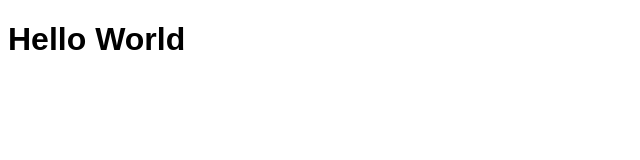
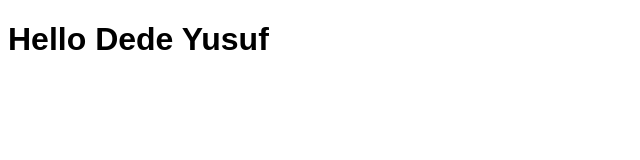
Before and after one commit to DedeSomali/rekweb-pertemuan-3, a plain HTML site: page index.htm in a window 1280 px wide. Shown: the whole page, without its empty margins (0-640 px from the left). Drawn offline with Linux system fonts and the light colour scheme.

Commit message:
Mengubah h1

```diff
--- a/index.htm
+++ b/index.htm
@@ -5,7 +5,7 @@
 	<link rel="stylesheet" type="text/css" href="style.css">
 </head>
 <body>
-	<h1>Hello World</h1>
+	<h1>Hello Dede Yusuf</h1>
 
 	<script type="text/javascript" src="script.js"></script>
 
```
